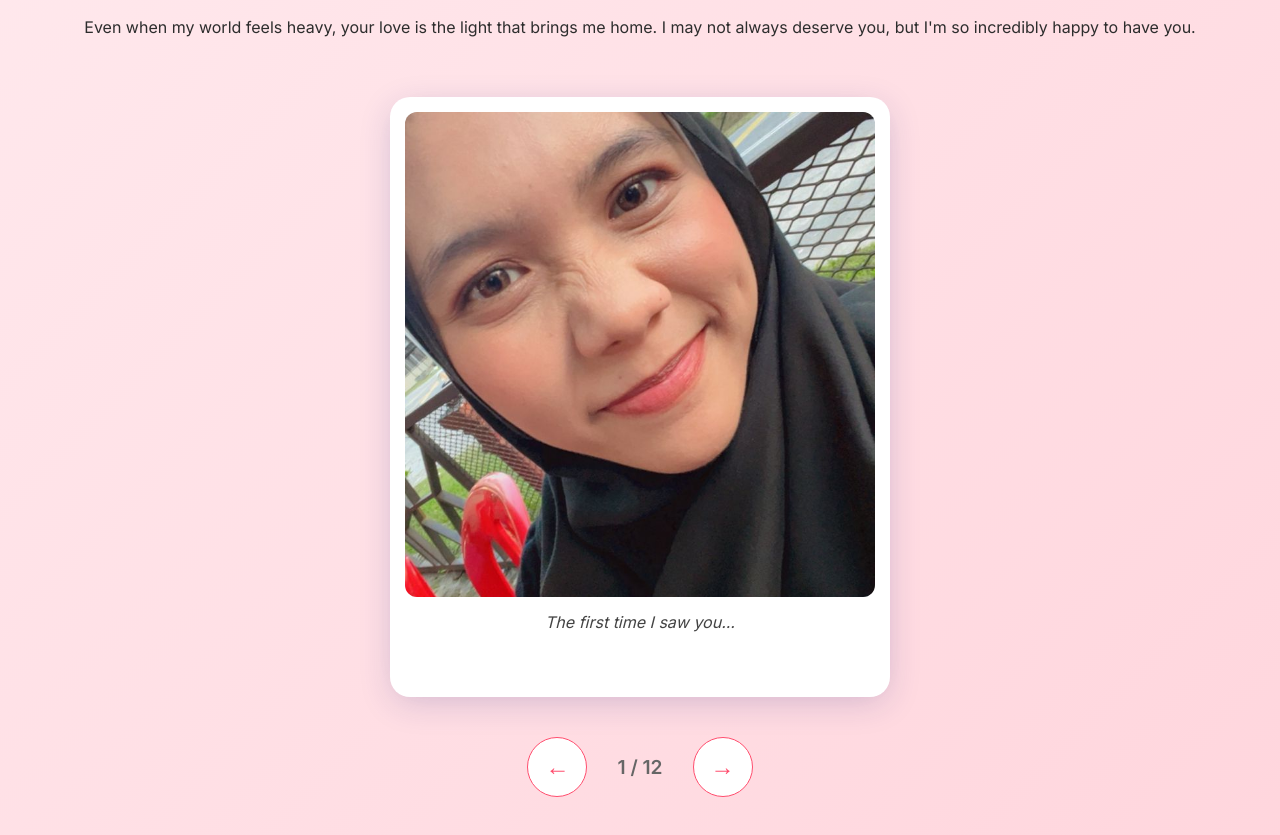
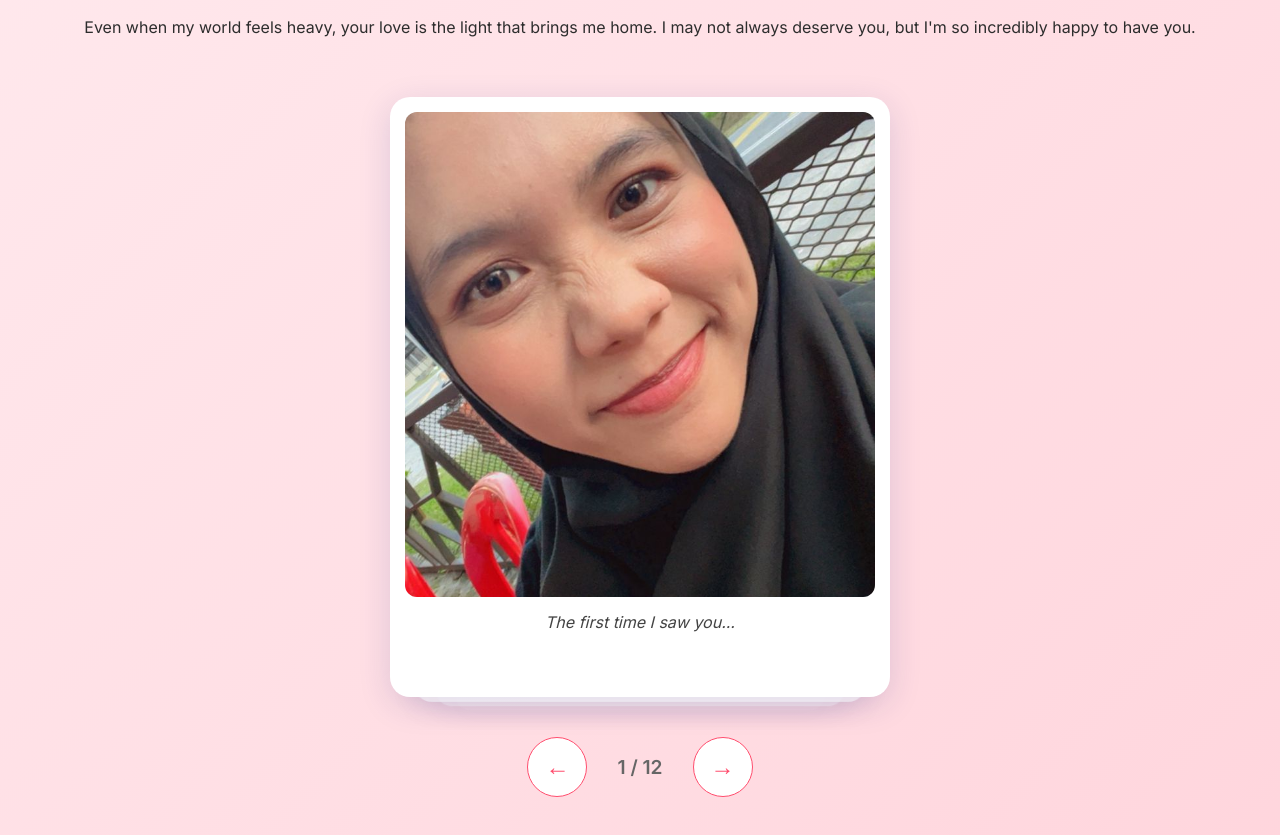
Before and after one commit to acipuns-dot/Birthday-gift, a plain HTML site: page index.html in a window 1280 px wide. Shown: the part 997-1832 px from the top of the page. Drawn offline with nearby package versions, Linux system fonts and the light colour scheme; a web font is replaced by a local one.

Commit message:
Optimize image gallery performance ⚡

```diff
--- a/script.js
+++ b/script.js
@@ -94,10 +94,12 @@ document.addEventListener('DOMContentLoaded', () => {
                 // In stack or currently active
                 const depth = index - currentIndex;
                 const scale = 1 - (depth * 0.05);
-                const translateY = depth * -20;
+                const translateY = depth * 20; // 20px down per card
+                const translateZ = depth * -50; // Push back in 3D space
                 const opacity = 1 - (depth * 0.3);
 
-                card.style.transform = `translateY(${translateY}px) scale(${scale})`;
+                // Use translate3d for GPU acceleration
+                card.style.transform = `translate3d(0, ${translateY}px, ${translateZ}px) scale(${scale})`;
                 card.style.opacity = opacity > 0 ? opacity : 0;
                 card.style.zIndex = totalPhotos - index;
                 card.style.pointerEvents = index === currentIndex ? 'auto' : 'none';
--- a/style.css
+++ b/style.css
@@ -300,6 +300,11 @@ h3 {
     transform-origin: center bottom;
     display: flex;
     flex-direction: column;
+    /* Hardware acceleration hints */
+    will-change: transform, opacity;
+    backface-visibility: hidden;
+    -webkit-backface-visibility: hidden;
+    transform: translateZ(0);
 }
 
 .gallery-card img {
```
